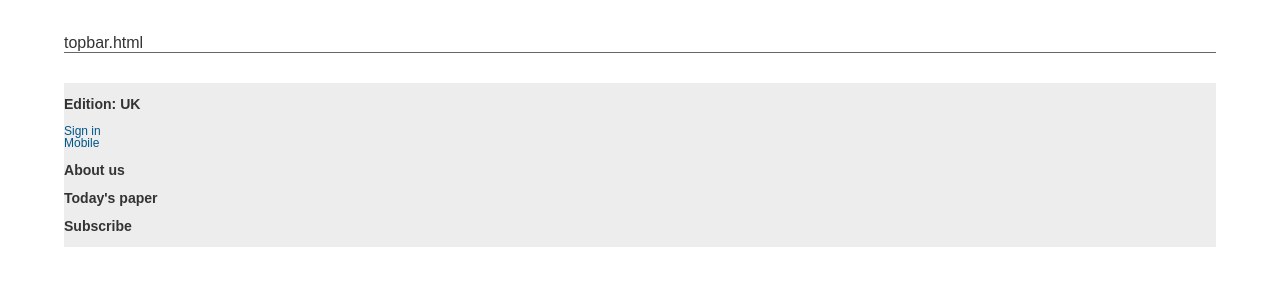
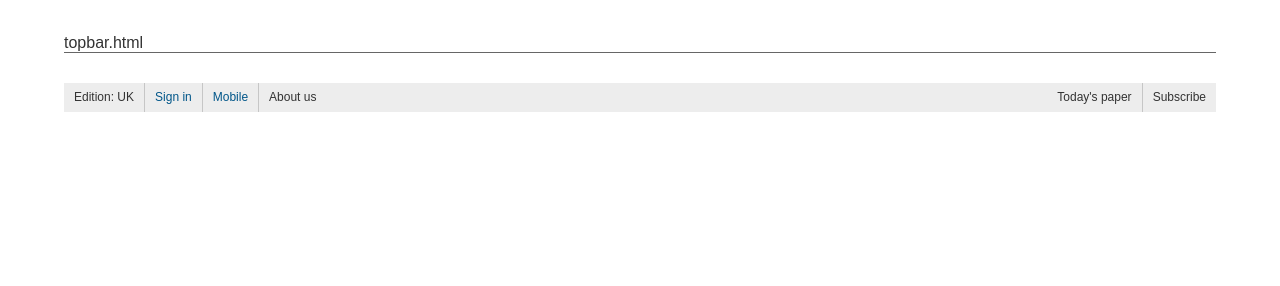
Before and after one commit to guardian/pasteup, a plain HTML site: page docs/modules/topbar.html in a window 1280 px wide. Drawn offline with Linux system fonts and the light colour scheme; files that its build step writes are made by us from their sources.

Commit message:
Updated docs from master.

```diff
--- a/docs/modules/topbar.html
+++ b/docs/modules/topbar.html
@@ -7,7 +7,7 @@
         <meta name="description" content="Pasteup is where design meets development. It is where the Guardian's design language is turned into code, and the starting point for styling Guardian branded web products" />
         <meta name="author" content="The Guardian" />
 
-        <link rel="stylesheet" href="/build/pasteup.css" />
+        <link rel="stylesheet" href="../../css/pasteup.min.css" />
         <style>
             .pasteup-wrapper {
                 width: 90%;
@@ -43,7 +43,7 @@
 				<div class="pasteup-mod-code">
 					<div class="topbar">
 	<h2 class="h">Tools</h2>
-	<ul class="tools">
+	<ul class="topbar-menu tools pull-left">
 		<li class="dropdown-holder edition-switch">
 			<h3>Edition: <span>UK</span></h3>
 			<ul class="dropdown">
@@ -62,7 +62,7 @@
 	</ul>
 
 	<h2 class="h">Quick navigation</h2>
-	<ul class="quick-nav">
+	<ul class="topbar-menu quick-nav pull-right">
 		<li class="dropdown-holder">
 			<h3>Today's paper</h3>
 			<ul class="dropdown">
```
Also changed, not shown: docs/modules.html (+1 -1 lines).
